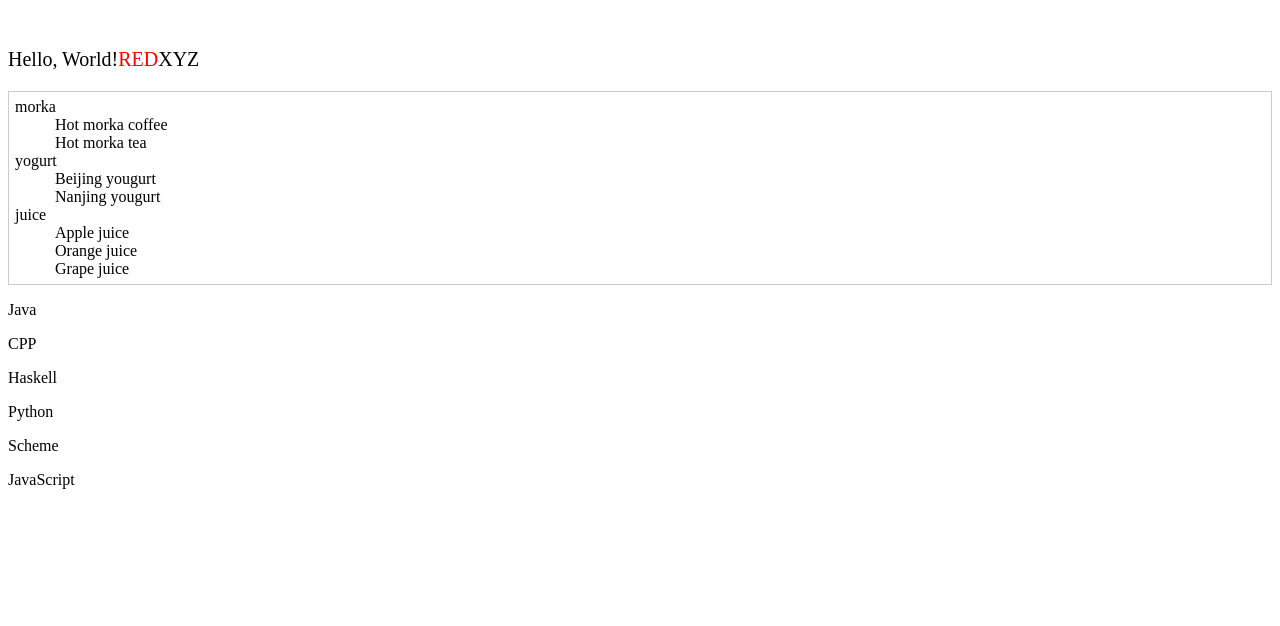
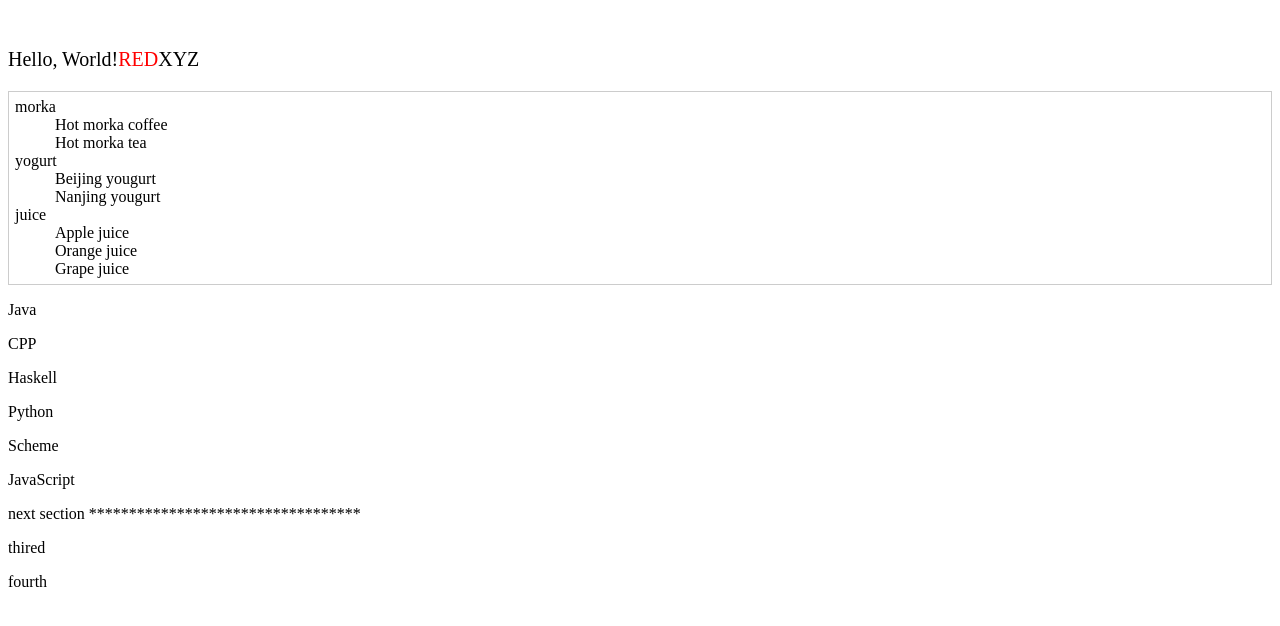
Before and after one commit to weizhenwei/tech-docs, a plain HTML site: page languages/javascript/programming/4-browser/DOM/index.html in a window 1280 px wide. Drawn offline with Linux system fonts and the light colour scheme.

Commit message:
add remove-dom.js to lean remove node from DOM

```diff
--- a/languages/javascript/programming/4-browser/DOM/index.html
+++ b/languages/javascript/programming/4-browser/DOM/index.html
@@ -37,6 +37,17 @@ alert("Hello, world!");
 <script src="./insert-dom.js" type="text/javascript">
 </script>
 
+<p1> next section **********************************</p1>
+
+<div id='parent'>
+    <p>first</p>
+    <p>second</p>
+    <p>thired</p>
+    <p>fourth</p>
+</div>
+<script src="./remove-dom.js" type="text/javascript">
+</script>
+
 </body>
 
 </html>
--- /dev/null
+++ b/languages/javascript/programming/4-browser/DOM/remove-dom.js
@@ -0,0 +1,5 @@
+
+//index is changing while removeing children;
+var parents = document.getElementById('parent');
+parents.removeChild(parents.children[0]);
+parents.removeChild(parents.children[0]);
```
